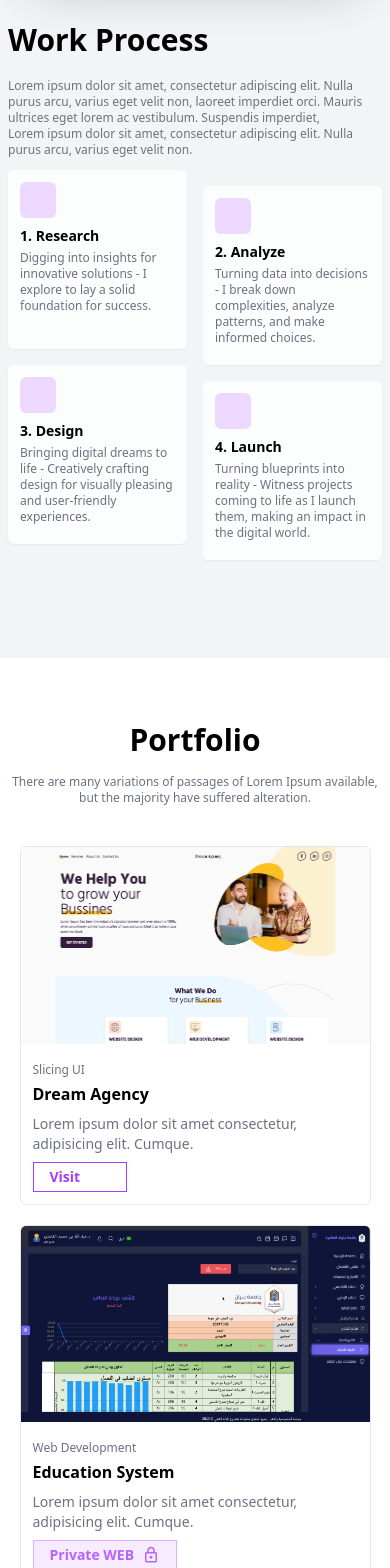
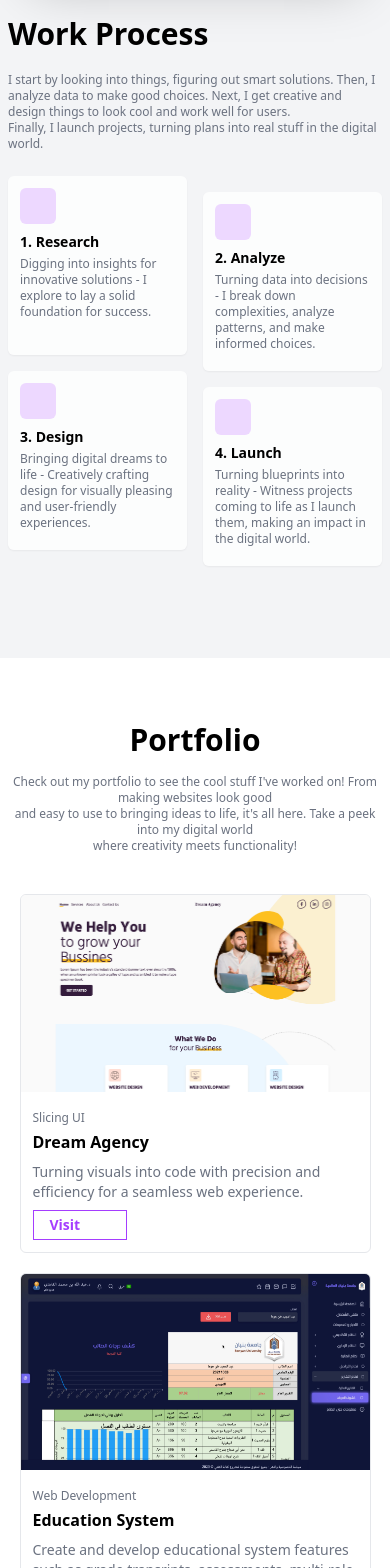
Before and after one commit to udinesia325/udinesia325.github.io, a React (Vite) app: page / in a window 390 px wide. Shown: the part 1520-3088 px from the top of the page. Built offline with nearby package versions, Linux system fonts and the light colour scheme; some icons are missing.

Commit message:
update content

```diff
--- a/src/components/About.jsx
+++ b/src/components/About.jsx
@@ -14,7 +14,7 @@ function About() {
         />
         <div className='p-2 bg-white shadow-md rounded-md absolute z-[2] -bottom-4 flex gap-x-5 transition-all hover:scale-105'>
             { socialMedia.map((social, index) => (
-                <a key={index} href={social.link} target='_blank'><Icon icon={social.icon} className='text-3xl p-1 rounded-md text-purple-500 hover:text-white hover:bg-primary-500' /></a>
+                <a key={index} href={social.link} target='_blank' aria-label={social.link}><Icon icon={social.icon} className='text-3xl p-1 rounded-md text-purple-500 hover:text-white hover:bg-primary-500' /></a>
             ))}
         </div>
       </div>
--- a/src/components/Divider.jsx
+++ b/src/components/Divider.jsx
@@ -6,7 +6,7 @@ function Divider() {
   return (
     <div className='w-full bg-gray-900 py-10 flex flex-col justify-center items-center'>
         <h1 className='text-center text-white text-2xl sm:text-3xl font-semibold'>Do you have Project Idia? <br /> Let's discuss your project!</h1>
-        <p className='mt-4 text-center text-xs font-light text-gray-400'>There are many variations of passages of Lorem Ipsum available, <br className='hidden sm:block' /> but the majority have suffered alteration.</p>
+        <p className='mt-4 text-center text-xs font-light text-gray-400'>Feel free to contact me anytime you want,<br className='hidden sm:block' /> press the button below!</p>
         <a id='skills' href={sendWhatsapp('Halo fahrudin, saya ingin bekerja sama dengan anda')} target='_blank' className='btn-primary mt-5 text-sm font-semibold text-center inline-flex items-center gap-x-5'>Let's Work Together <Icon icon='gg:arrow-right' className='text-lg' /></a>
     </div>
   )
--- a/src/components/Input.jsx
+++ b/src/components/Input.jsx
@@ -1,6 +1,6 @@
 import React, { useId } from 'react'
 
-function Input({ type, name, placeholder, className }) {
+function Input({ type, name, placeholder, className, required = false }) {
   const id = useId()
   return (
     <div className={`relative z-0 ${className}`}>
@@ -10,6 +10,7 @@ function Input({ type, name, placeholder, className }) {
         className="block py-2.5 px-0 w-full text-sm text-gray-900 bg-transparent border-0 border-b border-primary-300 appearance-none dark:border-gray-400 dark:focus:border-primary-500 focus:outline-none focus:ring-0 focus:border-primary-600 peer"
         placeholder=" "
         name={name}
+        required={required}
       />
       <label
         htmlFor={id}
--- a/src/components/Portfolio.jsx
+++ b/src/components/Portfolio.jsx
@@ -6,9 +6,9 @@ function Portfolio() {
   return (
     <div id='portfolio' className="pt-16 pb-10 portfolio-gradient">
       <h1 className="text-3xl font-semibold text-center">Portfolio</h1>
-      <p className="text-xs font-light text-gray-500 mt-4 text-center">
-        There are many variations of passages of Lorem Ipsum available, <br />{' '}
-        but the majority have suffered alteration.
+      <p className="text-xs font-light text-gray-500 mt-4 text-center px-2 sm:px-0">
+        Check out my portfolio to see the cool stuff I've worked on! From making websites look good <br /> and easy to use to bringing
+        ideas to life, it's all here. Take a peek into my digital world <br /> where creativity meets functionality!
       </p>
 
       <div className="w-[90%] grid grid-cols-1 sm:grid-cols-3 gap-5 mx-auto mt-10">
--- a/src/components/Process.jsx
+++ b/src/components/Process.jsx
@@ -17,13 +17,10 @@ function Process() {
         <div className="basis-1/2 flex flex-col justify-center items-start">
           <h1 className="text-3xl font-semibold">Work Process</h1>
           <p className="font-light text-gray-500 text-xs mt-5">
-            Lorem ipsum dolor sit amet, consectetur adipiscing elit. Nulla purus
-            arcu, varius eget velit non, laoreet imperdiet orci. Mauris ultrices
-            eget lorem ac vestibulum. Suspendis imperdiet,
+            I start by looking into things, figuring out smart solutions. Then, I analyze data to make good choices. Next, I get creative and design things to look cool and work well for users.
           </p>
-          <p className="font-light text-gray-500 text-xs">
-            Lorem ipsum dolor sit amet, consectetur adipiscing elit. Nulla purus
-            arcu, varius eget velit non.
+          <p className="font-light text-gray-500 text-xs mb-3 sm:mb-0">
+            Finally, I launch projects, turning plans into real stuff in the digital world.
           </p>
         </div>
         <div className="basis-1/2 flex gap-4">
@@ -33,11 +30,11 @@ function Process() {
                 {proc.map((data, index) => (
                   <div
                     key={index}
-                    className="basis-1/2 aspect-square flex flex-col items-start justify-start rounded-md shadow-sm p-3 group bg-white/80 transition-all hover:bg-white hover:scale-105"
+                    className="basis-1/2 aspect-square flex flex-col items-start justify-start rounded-md shadow-sm p-3 group bg-white/80 transition-all cursor-pointer hover:bg-white hover:scale-105"
                   >
                     <Icon icon={data.icon} className='text-primary-500 bg-primary-100 rounded-md text-4xl p-1 group-hover:bg-primary-500 group-hover:text-white' />
                     <h1 className='text-sm font-semibold mt-2 mb-1'>
-                     {data.title}
+                      {data.title}
                     </h1>
                     <p className='text-xs font-light text-gray-500'>{data.description}</p>
                   </div>
--- a/src/components/Services.jsx
+++ b/src/components/Services.jsx
@@ -9,19 +9,18 @@ function Services() {
         <div className="basis-1/2 flex flex-col justify-center items-start">
           <h1 className="text-3xl font-semibold">What I do ?</h1>
           <p className="font-light text-gray-500 text-xs mt-5">
-            Lorem ipsum dolor sit amet, consectetur adipiscing elit. Nulla purus
-            arcu, varius eget velit non, laoreet imperdiet orci. Mauris ultrices
-            eget lorem ac vestibulum. Suspendis imperdiet,
+            I'm all about making websites look awesome and work smoothly. From creating enjoyable digital journeys
+            to designing cool interfaces, I cover it all. Whether it's making things look good or building the behind-the-scenes magic,
+            I bring ideas to life on the web
           </p>
           <p className="font-light text-gray-500 text-xs">
-            Lorem ipsum dolor sit amet, consectetur adipiscing elit. Nulla purus
-            arcu, varius eget velit non.
+            Check out my portfolio for a taste of simple, stylish, and functional digital experiences!
           </p>
           <a href={sendWhatsapp('Hello')} className='btn-primary text-sm font-semibold mt-4'>Say Hello!</a>
         </div>
         <div className="basis-1/2 flex flex-col gap-4">
             {services.map((service , index) => (
-                <div key={index} className="flex flex-col gap-3 p-4 bg-white transition-all hover:border-l-2 hover:border-l-primary-500">
+                <div key={index} className="flex flex-col gap-3 p-4 bg-white transition-all cursor-pointer hover:border-l-2 hover:border-l-primary-500">
                     <h1 className='text-sm font-semibold'>{service.title}</h1>
                     <p className='text-xs text-gray-600 font-light'>{service.description}</p>
                 </div>
--- a/src/data/portfolio.js
+++ b/src/data/portfolio.js
@@ -1,5 +1,5 @@
 import website_demo from "../assets/portfolio/website_demo.png"
-import edutation_system from "../assets/portfolio/education_system.png"
+import education_system from "../assets/portfolio/education_system.png"
 import kafaa_landing_page from "../assets/portfolio/kafaa_landing_page.png"
 import nodewave from "../assets/portfolio/nodewave.png"
 import komune_app from "../assets/portfolio/komune_app.png"
@@ -12,15 +12,15 @@ const portfolio = [
         category: 'Slicing UI',
         title: 'Dream Agency',
         isPrivate: false,
-        description:'Lorem ipsum dolor sit amet consectetur, adipisicing elit. Cumque.',
+        description:'Turning visuals into code with precision and efficiency for a seamless web experience.',
         link: 'https://dinn-dream-agency.vercel.app/',
     },
     {
-        img: edutation_system,
+        img: education_system,
         category: 'Web Development',
         title: 'Education System',
         isPrivate: true,
-        description:'Lorem ipsum dolor sit amet consectetur, adipisicing elit. Cumque.',
+        description:'Create and develop educational system features such as grade transripts, assessments, multi-role etc.',
         link: '#',
     },
     {
@@ -28,7 +28,15 @@ const portfolio = [
         category: 'Web Development',
         title: 'Landing Page',
         isPrivate: true,
-        description:'Lorem ipsum dolor sit amet consectetur, adipisicing elit. Cumque.',
+        description:'Create a landing page that can be managed dynamically from the admin page',
+        link: '#',
+    },
+    {
+        img: komune_app,
+        category: 'Web Development',
+        title: 'Social Media Management System',
+        isPrivate: true,
+        description:'Broadcast whatsapp message, create approval post, tracking post with Social Media API',
         link: '#',
     },
     {
@@ -36,23 +44,15 @@ const portfolio = [
         category: 'Slicing UI',
         title: 'Nodewave',
         isPrivate: false,
-        description:'Lorem ipsum dolor sit amet consectetur, adipisicing elit. Cumque.',
+        description:'Turning visuals into code with precision and efficiency for a seamless web experience.',
         link: 'https://nodewave-dinn.vercel.app/',
-    },
-    {
-        img: komune_app,
-        category: 'Web Development',
-        title: 'Education System',
-        isPrivate: true,
-        description:'Lorem ipsum dolor sit amet consectetur, adipisicing elit. Cumque.',
-        link: '#',
     },
     {
         img: persmaunira,
         category: 'Web Development',
-        title: 'Landing Page',
+        title: 'Persma UNIRA News Webpage',
         isPrivate: false,
-        description:'Lorem ipsum dolor sit amet consectetur, adipisicing elit. Cumque.',
+        description:'Content management system to manage, create, edit, delete and post news with multi-role access. ',
         link: 'https://persmaunira.com',
     },
 ]
--- a/src/data/services.js
+++ b/src/data/services.js
@@ -1,15 +1,15 @@
 const services = [
     {
         title: 'User Experience (UX)',
-        description: 'Lorem ipsum dolor sit amet, consectetur adipiscing elit. Nulla purus arcu, varius eget velit non, laoreet imperdiet orci. Mauris ultrices eget lorem ac vestibulum.'
+        description: 'Crafting digital journeys that delight Elevating interactions to create seamless and enjoyable user experiences in every project.'
     },
     {
         title: 'User Interface (UI)',
-        description: 'Lorem ipsum dolor sit amet, consectetur adipiscing elit. Nulla purus arcu, varius eget velit non, laoreet imperdiet orci. Mauris ultrices eget lorem ac vestibulum.'
+        description: 'Where aesthetics meet functionality. Designing visually appealing interfaces that not only look good but enhance the overall usability for a satisfying user interaction.'
     },
     {
         title: 'Web Development',
-        description: 'Lorem ipsum dolor sit amet, consectetur adipiscing elit. Nulla purus arcu, varius eget velit non, laoreet imperdiet orci. Mauris ultrices eget lorem ac vestibulum.'
+        description: 'Turning ideas into interactive realities. From server to browser, I navigate the full web development stack, bringing concepts to life with a combination of front-end finesse and back-end expertise.'
     },
 ]
 
--- a/src/data/socialMedia.js
+++ b/src/data/socialMedia.js
@@ -1,19 +1,19 @@
 const socialMedia = [
     {
         icon : 'bxl:facebook',
-        link: 'www.facebook.com'
+        link: 'https://www.facebook.com/fahruddin.salim.1'
     },
     {
         icon : 'cib:instagram',
-        link: 'www.instagram.com'
+        link: 'https://www.instagram.com/dinnn.dev'
     },
     {
         icon : 'basil:linkedin-solid',
-        link: 'www.linkedin.com'
+        link: 'https://www.linkedin.com/in/ahmad-fahruddin-salim'
     },
     {
         icon : 'ic:baseline-whatsapp',
-        link: 'www.whatsapp.com'
+        link: 'https://wa.me/6283119803061'
     },
 ]
 
```
Also changed, not shown: src/components/Contact.jsx (+11 -11 lines).
